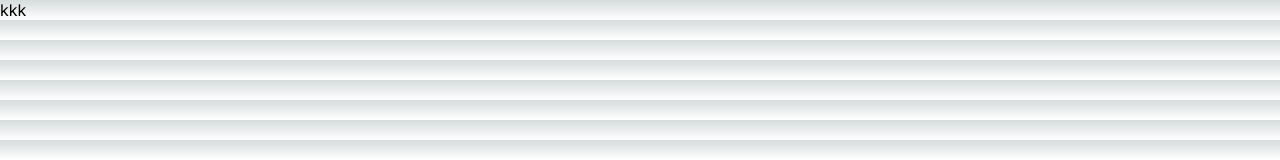
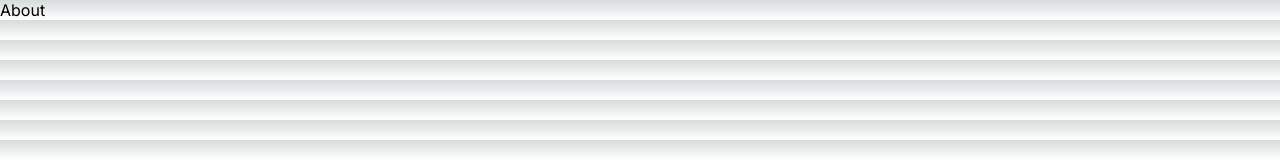
Before and after one commit to navike21/navike21-web, a Next.js app: page /pages/about in a window 1280 px wide. Shown: the top 160 px of the page. Built offline with nearby package versions, Linux system fonts and the light colour scheme.

Commit message:
feat: change text

```diff
--- a/src/app/pages/about/page.tsx
+++ b/src/app/pages/about/page.tsx
@@ -1,5 +1,5 @@
 import React from "react";
 
 export default function About() {
-  return <div>kkk</div>;
+  return <div>About</div>;
 }
```
